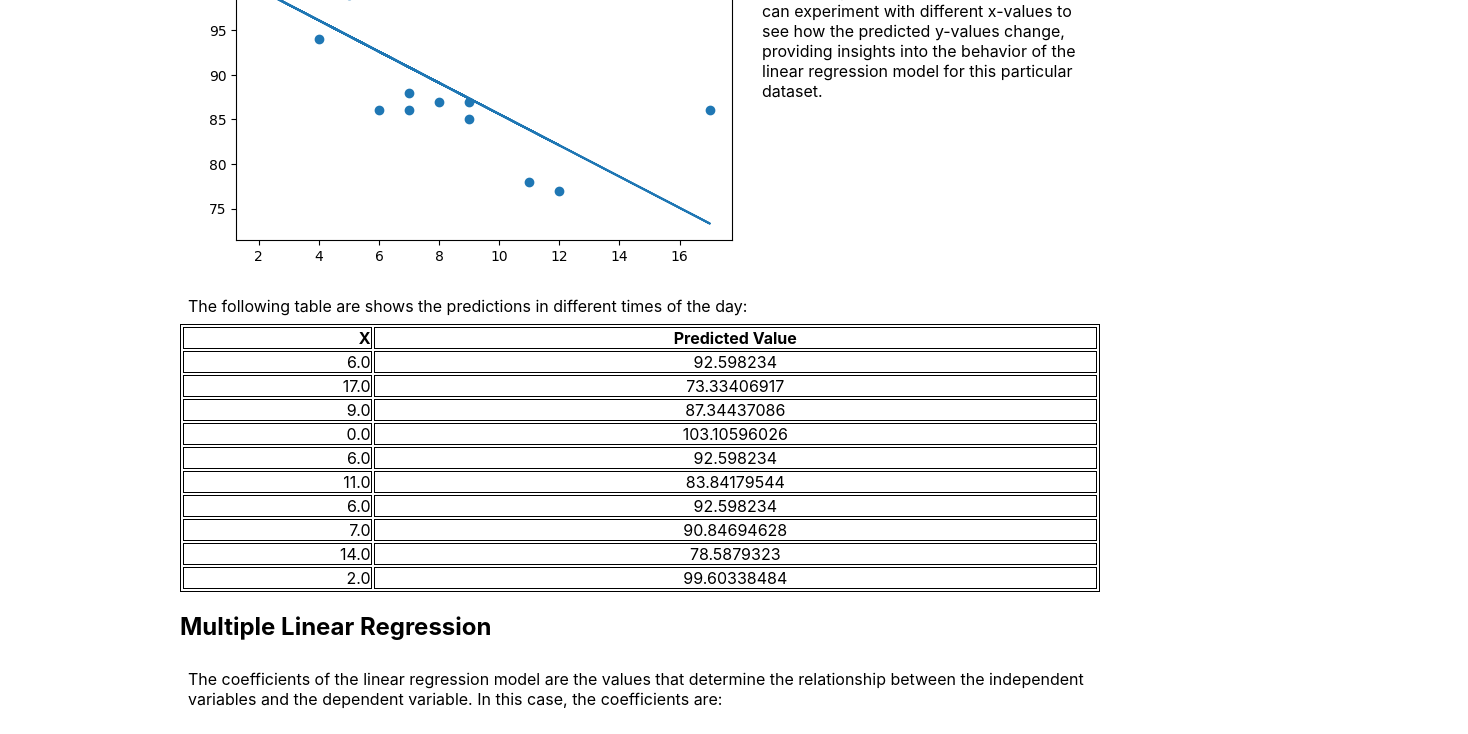
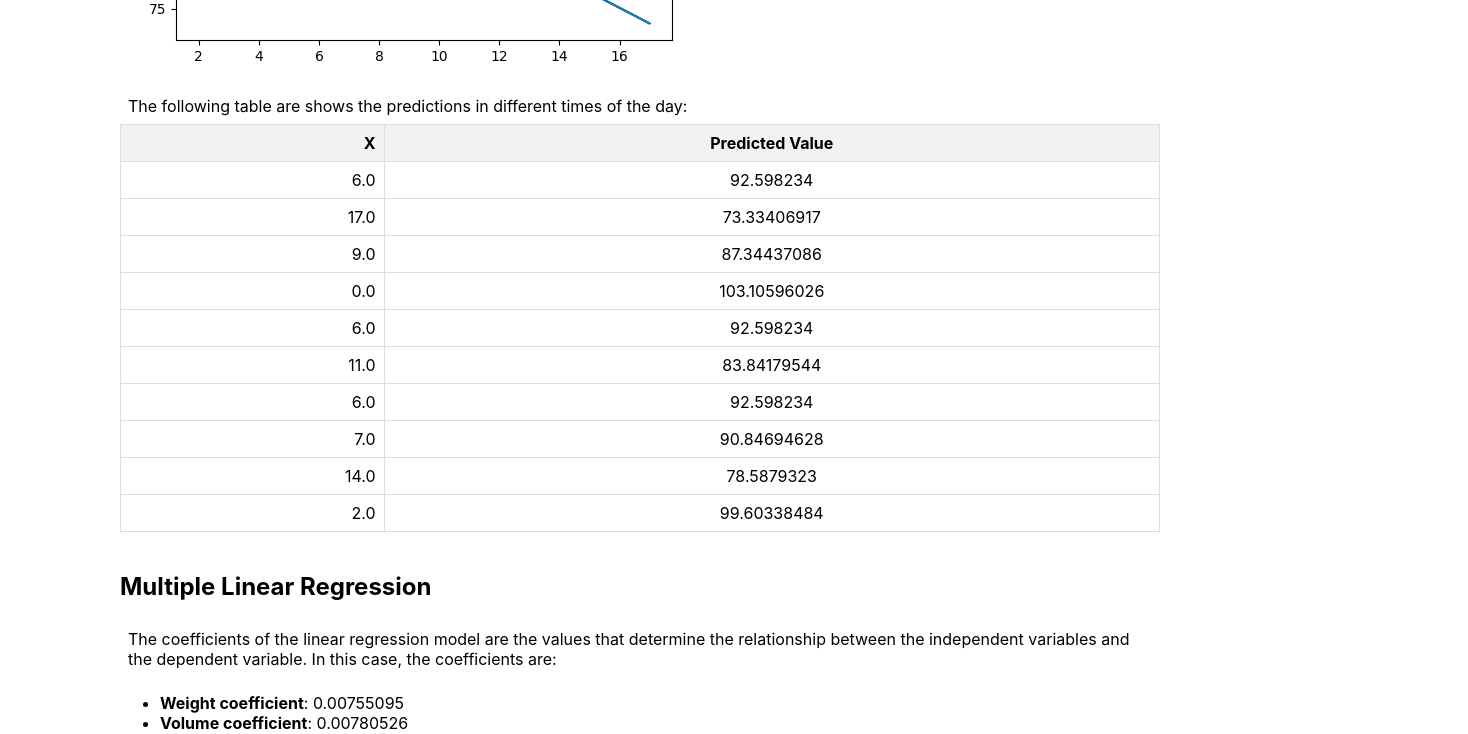
Before and after one commit to dewynl/msc_artificial_intelligence_eportfolio, a React (Create React App) app: page /#/module/1 in a window 1280 px wide. Shown: the part 3840-4574 px from the top of the page, 1468 px wide, since content can reach past the window. Built offline with nearby package versions, Linux system fonts and the light colour scheme.

Commit message:
fixed table styling

```diff
--- a/src/pages/ModulePage/ModulePage.tsx
+++ b/src/pages/ModulePage/ModulePage.tsx
@@ -11,21 +11,31 @@ const wrapper = css`
 	display: flex;
 	flex-direction: column;
 	text-align: start;
-  padding: 16px 180px;
+  padding: 16px 120px;
 
    p {
       margin: 8px;
     }
 
   table {
-    border: 1px solid black;
-    td, th {
-      border: 1px solid black;
-      padding: 0;
-      margin: 0;
-    }
-
-  }
+            width: 100%;
+            border-collapse: collapse;
+            margin-bottom: 20px;
+        }
+
+        th, td {
+            border: 1px solid #dddddd;
+            text-align: left;
+            padding: 8px;
+        }
+
+        th {
+            background-color: #f2f2f2;
+        }
+
+        tr:hover {
+            background-color: #f5f5f5;
+        }
 `;
 
 const moduleTitle = css`
```
